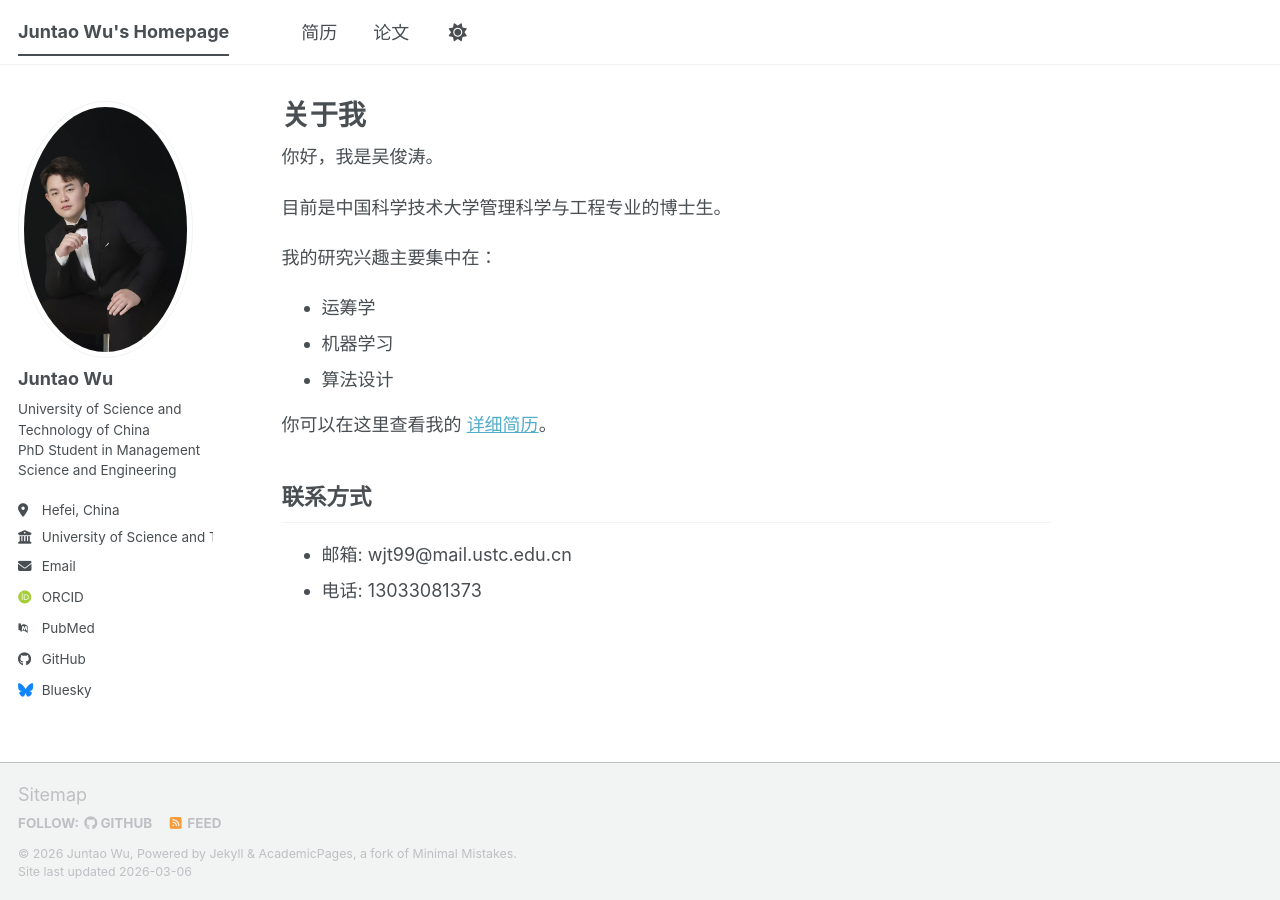
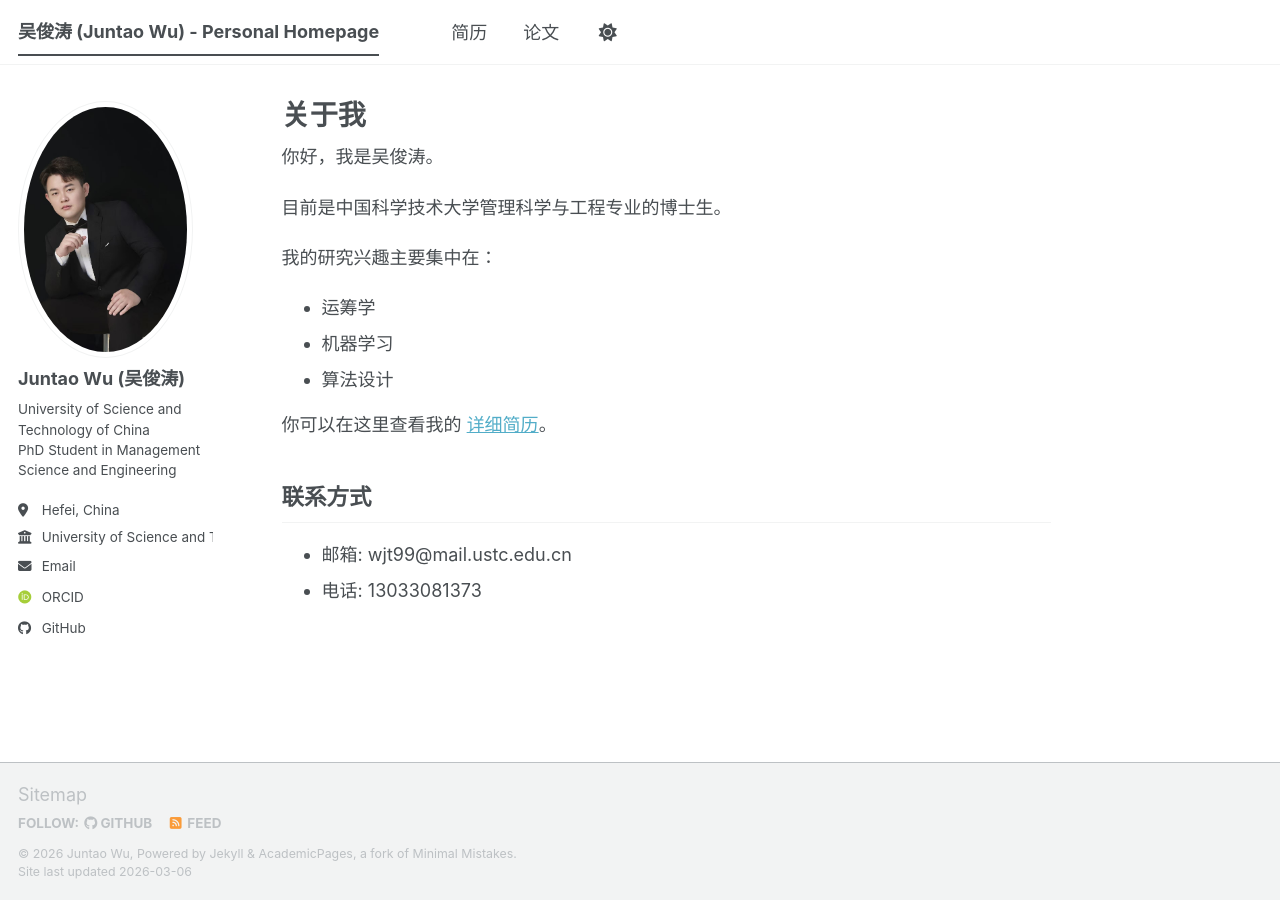
Before and after one commit to tinklert/tinklert.github.io, a Jekyll site: the page built from _pages/about.md, in a window 1280 px wide. Built offline with Jekyll 4.4.1, drawn with Linux system fonts in a browser that asks for light colours; some web fonts are replaced; a script bundle is joined from its source files by our own code; library files that are not in the unit come from our copies; some of the changed lines change nothing that is shown.

Commit message:
SEO: Add Google verification, Chinese name, fix all template placeholders

```diff
--- a/_config.yml
+++ b/_config.yml
@@ -9,10 +9,10 @@
 # Basic Site Settings
 locale                   : "en-US"
 site_theme               : "default" # The available themes options are "default", "air", "sunrise", "mint", "dirt" and "contrast"
-title                    : "Juntao Wu's Homepage"
+title                    : "吴俊涛 (Juntao Wu) - Personal Homepage"
 title_separator          : "-"
 name                     : &name "Juntao Wu"
-description              : &description "Juntao Wu's Online Resume and Academic Homepage"
+description              : &description "吴俊涛 (Juntao Wu) | PhD Student at USTC | Management Science & Engineering | AI, Graph Neural Networks, Consumer Analytics"
 url                      : https://tinklert.github.io # The base hostname & protocol for your site e.g. "https://[your GitHub username].github.io",
                                                            # or if you already have some other page hosted on Github then use "https://[your GitHub username].github.io/[Your Repo Name]"
 baseurl                  : "" # the subpath of your site, e.g. "/blog"
@@ -24,7 +24,7 @@ repository               : "tinklert/tinklert.github.io"
 author:
   # Biographic information
   avatar           : "profile_photo.jpg"
-  name             : "Juntao Wu"
+  name             : "Juntao Wu (吴俊涛)"
   pronouns         : # example: "she/her"
   bio              : "University of Science and Technology of China<br>PhD Student in Management Science and Engineering"
   location         : "Hefei, China"
@@ -41,7 +41,7 @@ author:
   orcid            : "https://orcid.org/0009-0008-7746-7131"
   semantic         : # URL
   ssrn             : # URL
-  pubmed           : "https://www.ncbi.nlm.nih.gov/pubmed/?term=john+snow"
+  pubmed           : # URL - not applicable
   researchgate     : # URL
   scopus           : # URL
   zotero           : # URL
@@ -51,13 +51,13 @@ author:
   bitbucket        : # Username - Update with your username on the site
   codepen          : # Username
   dribbble         : # Username
-  github           : "academicpages"
+  github           : "tinklert"
   kaggle           : # Username
   stackoverflow    : # User number or user number and name (i.e., use "1" or "1/jeff-atwood")
 
   # Social media
   artstation       : # Username
-  bluesky          : "bsky.app" # Replace this with you Bluesky username
+  bluesky          : # Username - not used
   facebook         : # Username
   flickr           : # Username
   foursquare       : # Username
@@ -130,7 +130,10 @@ atom_feed:
 
 
 # SEO Related
-google_site_verification :
+# Submit your sitemap to Google: https://search.google.com/search-console
+# Submit your sitemap to Bing: https://www.bing.com/webmasters
+# After verifying, paste the verification codes below:
+google_site_verification : "DN-R0zn4WOmWLC5YIqSQB4zd5Nop__i5NrqjRqF6wBI"
 bing_site_verification   :
 alexa_site_verification  :
 yandex_site_verification :
```
